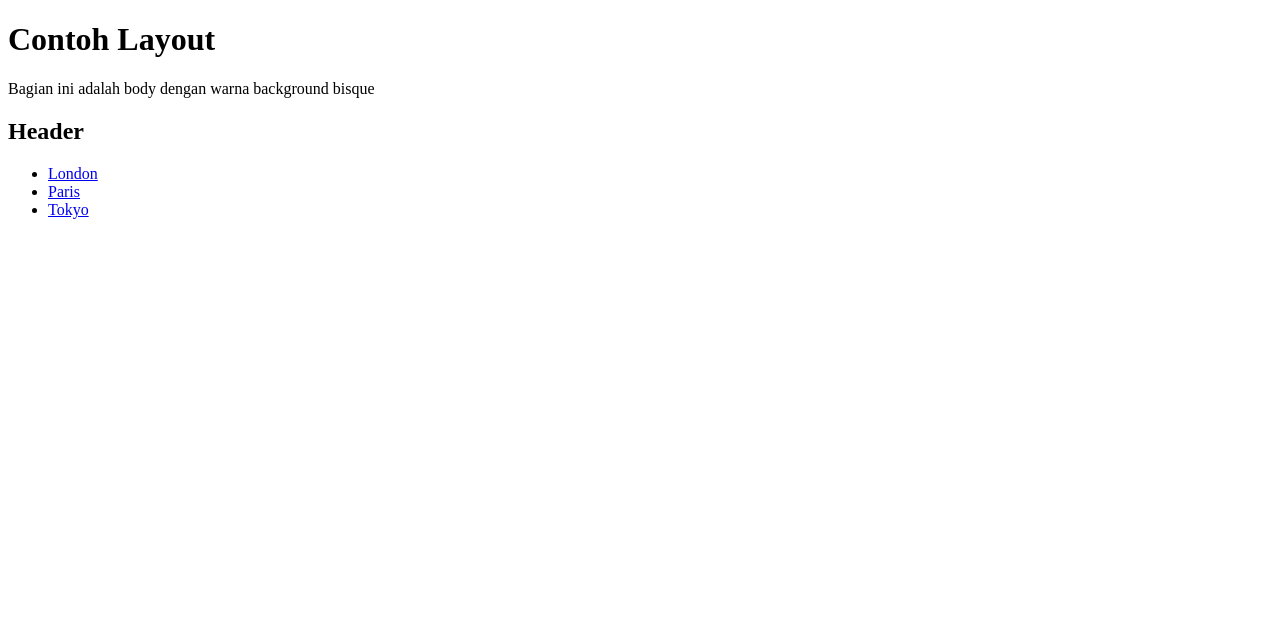
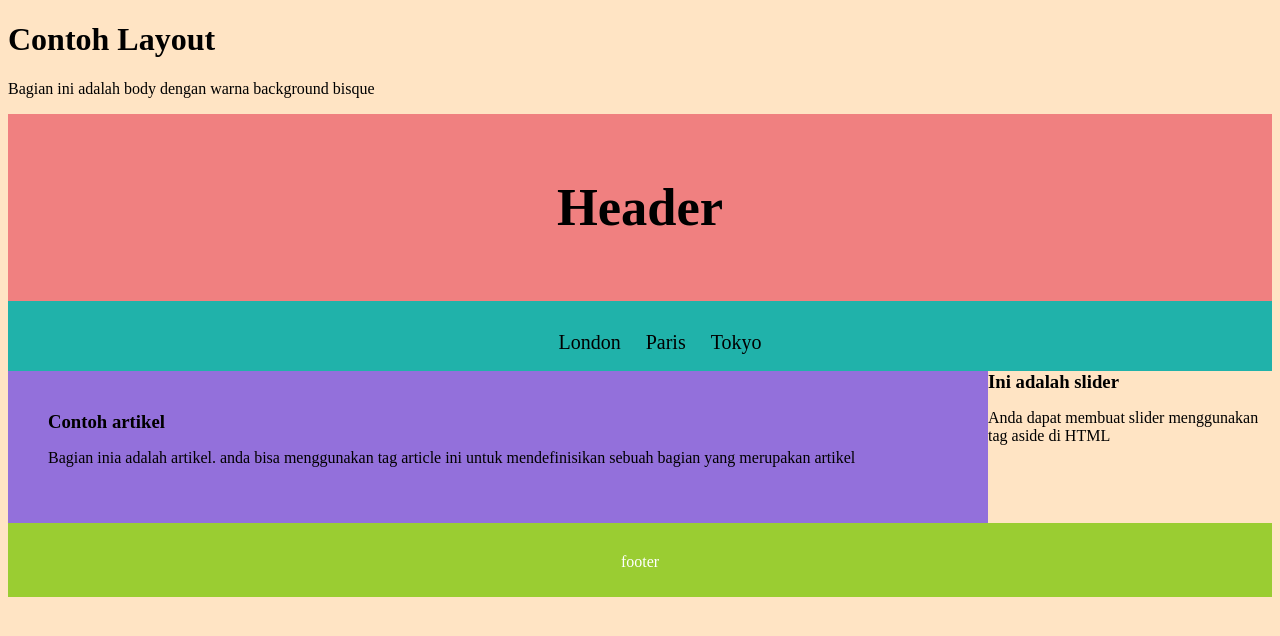
Before and after one commit to riyandaaziz123/pw-praktikum_3, a plain HTML site: page praktikum3/index.html in a window 1280 px wide. Drawn offline with Linux system fonts and the light colour scheme.

Commit message:
praktikum3.1

```diff
--- a/praktikum3/index.html
+++ b/praktikum3/index.html
@@ -18,9 +18,19 @@
                 <li><a href="#">Tokyo</a></li>
             </ul>
         </div>
-        <div>
+        <div id="artikel">
+            <h3>Contoh artikel</h3>
+            <p>Bagian inia adalah artikel. anda bisa menggunakan tag article ini untuk mendefinisikan
+                sebuah bagian yang merupakan artikel</p>
+        </div>
+        <div class="slider">
+            <h3>Ini adalah slider</h3>
+            <p>Anda dapat membuat slider menggunakan tag aside di HTML</p>
+        </div>
+    </div>
 
-        </div>
+    <div class="footer">
+        <p>footer</p>
     </div>
 </body>
 </html>
--- a/praktikum3/style.css
+++ b/praktikum3/style.css
@@ -0,0 +1,63 @@
+body{
+    background: bisque;
+}
+.header{
+    background: lightcoral;
+    padding: 20px;
+    text-align: center;
+    font-size: 35px;
+}
+.nav{
+    background: lightseagreen;
+    padding: 10px;
+    text-align: center;
+    font-size: 20px;
+    height: 50px;
+}
+li{
+    display: inline;
+}
+.nav li a{
+    text-decoration: none;
+    margin: 0 10px;
+    color: black;
+}
+.nav li a:hover{
+    color: rebeccapurple;
+    background: white;
+}
+.container{
+    margin: 0 auto;
+    width: 100%;
+    height: 222px;
+}
+h3{
+    margin: 0px;
+}
+#artikel{
+    background: mediumpurple;
+    padding: 40px;
+    float: left;
+    width: 900px;
+}
+.sidebar{
+    float: left;
+    background: lightskyblue;
+    padding: 31px;
+    width: 382px;
+}
+.sidebar h3{
+    margin-left: 30px;
+}
+.sidebar p{
+    margin-left: 30px;
+}
+.footer{
+    background-color: yellowgreen;
+    padding: 10px;
+    text-align: center;
+    color: white;
+}
+.footer p{
+    margin-top: 20px;
+}
```
